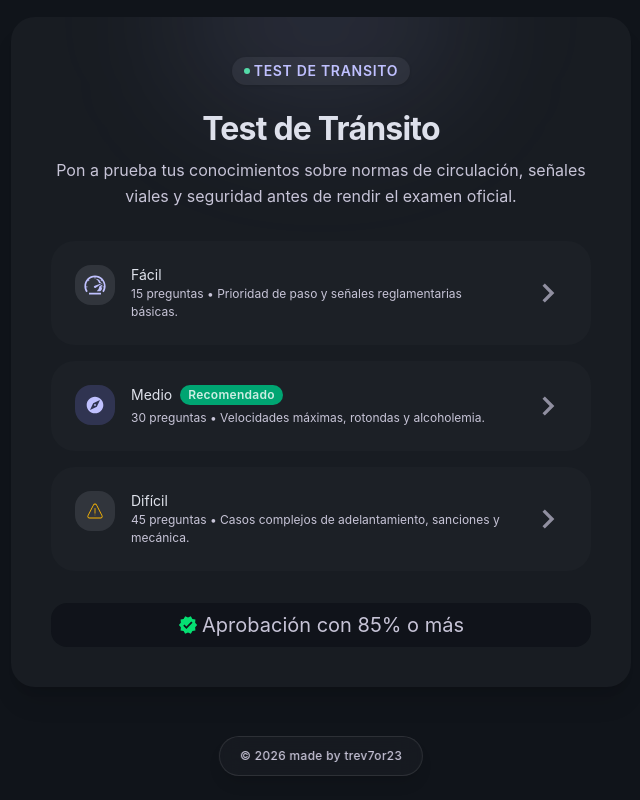
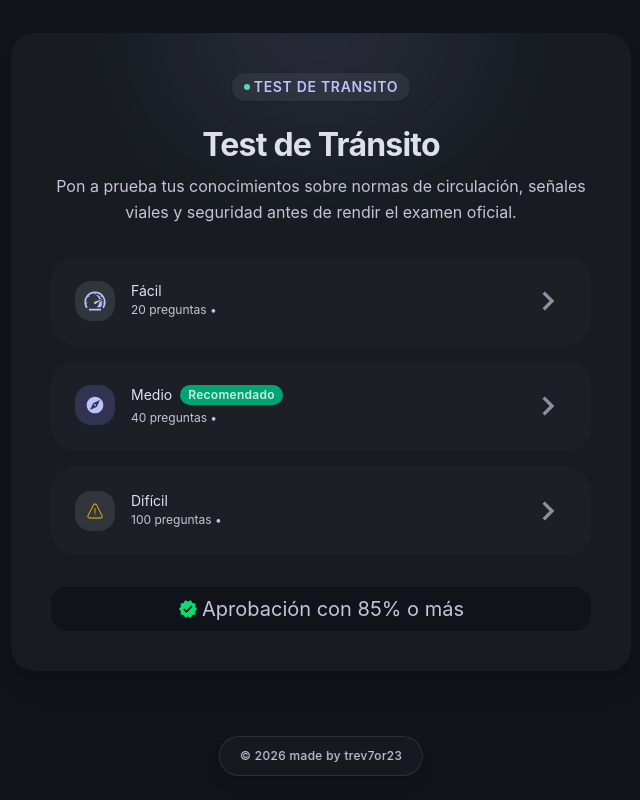
Before and after one commit to Trev7or23/Transicuba-Quiz, a React (Vite) app in the folder web/: page / in a window 1280 px wide. Shown: the whole page, without its empty margins (319-959 px from the left). Built offline with nearby package versions, Linux system fonts and the light colour scheme.

Commit message:
Fix: Some wrong content deleted

```diff
--- a/web/src/pages/home.tsx
+++ b/web/src/pages/home.tsx
@@ -25,7 +25,7 @@ const difficulties: Difficulty[] = [
     iconBackgroundClassName: "bg-surface-container-highest",
     iconColorClassName: "text-primary",
     label: "Fácil",
-    description: "15 preguntas • Prioridad de paso y señales reglamentarias básicas.",
+    description: "20 preguntas •",
   },
   {
     to: "/medium",
@@ -34,7 +34,7 @@ const difficulties: Difficulty[] = [
     iconBackgroundClassName: "bg-primary-container/20",
     iconColorClassName: "text-primary",
     label: "Medio",
-    description: "30 preguntas • Velocidades máximas, rotondas y alcoholemia.",
+    description: "40 preguntas •",
     badge: "Recomendado",
   },
   {
@@ -44,7 +44,7 @@ const difficulties: Difficulty[] = [
     iconBackgroundClassName: "bg-surface-container-highest",
     iconColorClassName: "text-tertiary",
     label: "Difícil",
-    description: "45 preguntas • Casos complejos de adelantamiento, sanciones y mecánica.",
+    description: "100 preguntas •",
   },
 ];
 
```
Also changed, not shown: 1 other file (tests, documents, lock files or other folders).
